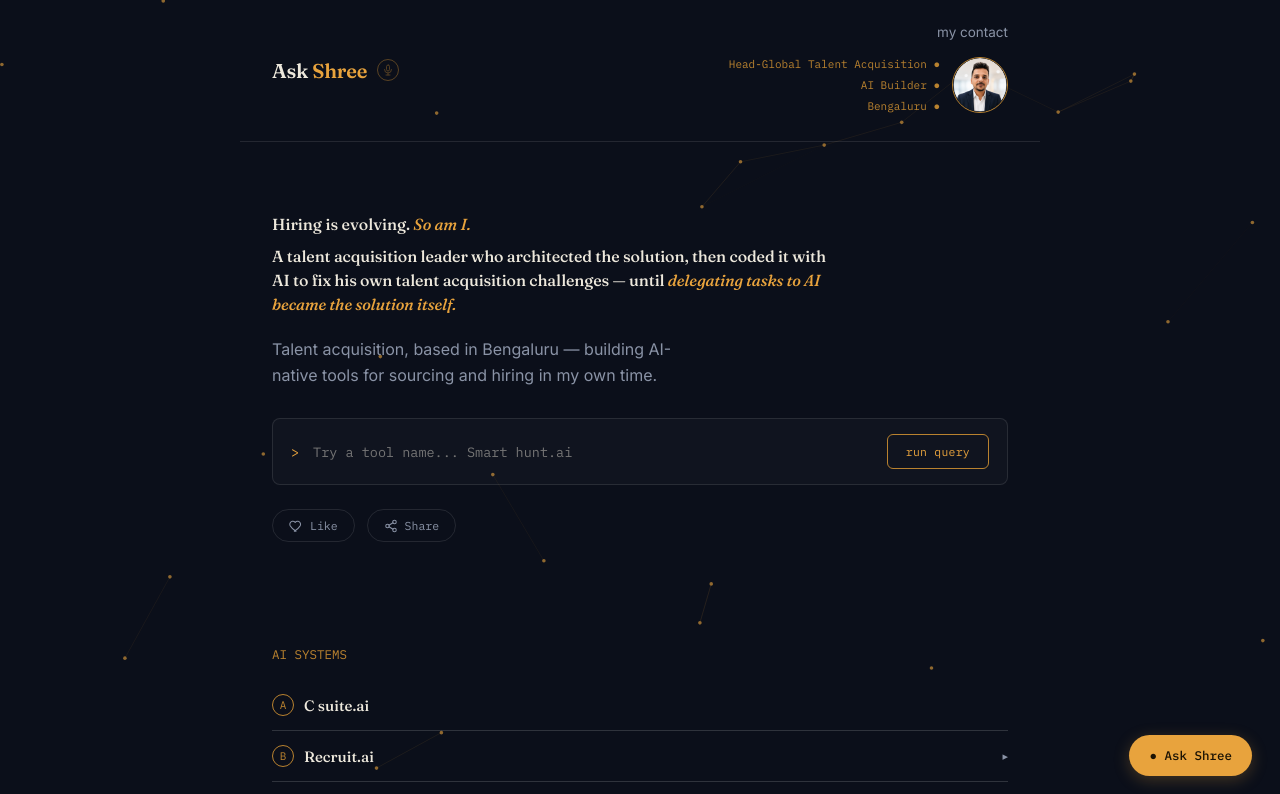
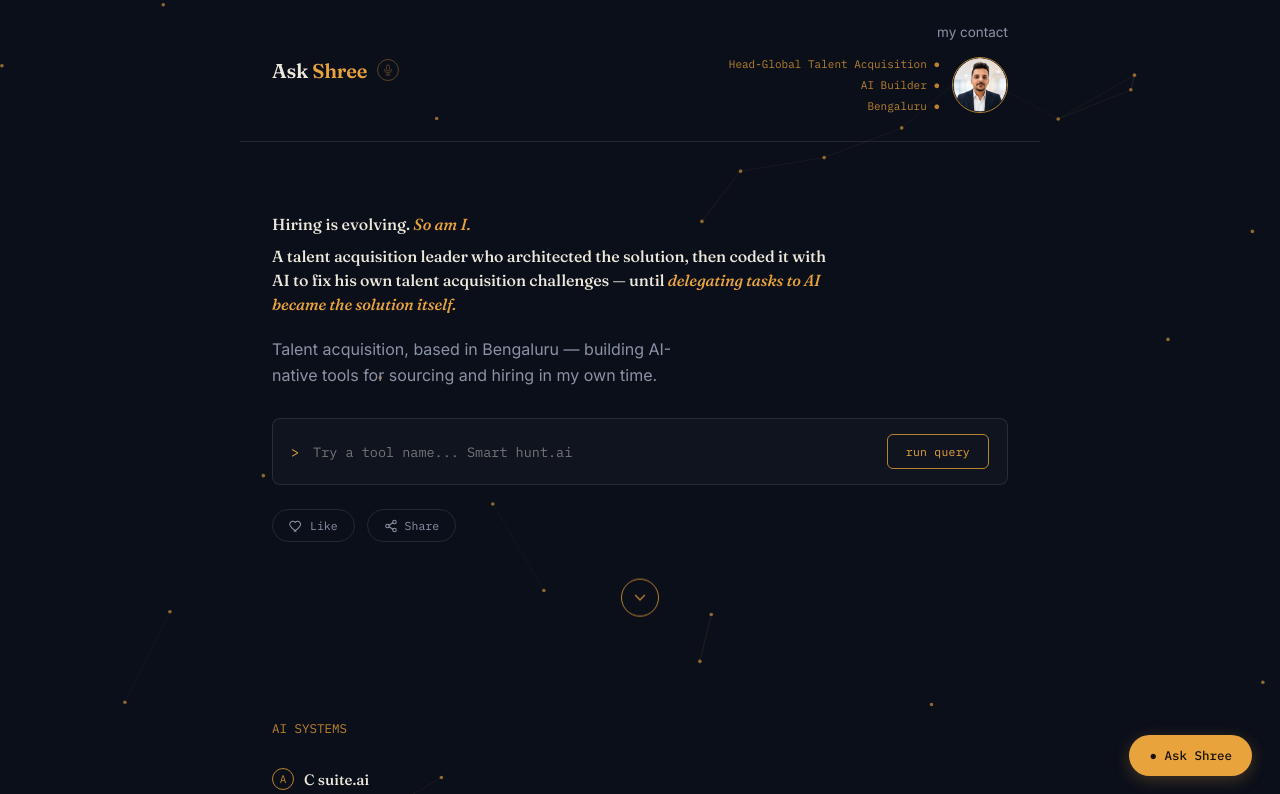
Before and after one commit to shreeshanarsha-star/Askshree-App, a Next.js app: page / in a window 1280 px wide. Shown: the top 794 px of the page. Built offline with nearby package versions, Linux system fonts and the light colour scheme.

Commit message:
Add animated scroll-down indicator below Like/Share — bounces continuously, smooth-scrolls to the AI Systems section on click

```diff
--- a/app/globals.css
+++ b/app/globals.css
@@ -81,6 +81,17 @@
   }
   .engage-btn:hover{border-color:var(--amber-dim); color:var(--amber);}
   .engage-btn.liked{border-color:var(--amber-dim); color:var(--amber);}
+
+  .scroll-indicator{
+    width:38px; height:38px; border-radius:50%; border:1px solid var(--amber-dim); color:var(--amber-dim);
+    background:transparent; display:flex; align-items:center; justify-content:center; cursor:pointer;
+    animation:scroll-bounce 1.8s ease-in-out infinite;
+  }
+  .scroll-indicator:hover{color:var(--amber); border-color:var(--amber); background:rgba(232,163,61,0.08);}
+  @keyframes scroll-bounce{
+    0%,100%{transform:translateY(0);}
+    50%{transform:translateY(6px);}
+  }
 
 
   .ai-group{padding:14px 0; border-bottom:1px solid rgba(255,255,255,0.15);}
--- a/app/page.js
+++ b/app/page.js
@@ -34,6 +34,10 @@ export default function HomePage() {
       setShareNote('Link copied');
       setTimeout(() => setShareNote(''), 2000);
     }
+  }
+
+  function scrollToNext() {
+    document.querySelector('.section')?.scrollIntoView({ behavior: 'smooth', block: 'start' });
   }
 
   useEffect(() => {
@@ -133,6 +137,14 @@ export default function HomePage() {
             </button>
             {shareNote && <span style={{ fontFamily: 'IBM Plex Mono, monospace', fontSize: 11, color: 'var(--amber-dim)' }}>{shareNote}</span>}
           </div>
+
+          <div style={{ display: 'flex', justifyContent: 'center', marginTop: 36 }}>
+            <button className="scroll-indicator" onClick={scrollToNext} aria-label="Scroll down">
+              <svg viewBox="0 0 24 24" width="18" height="18" fill="none" stroke="currentColor" strokeWidth="1.8" strokeLinecap="round" strokeLinejoin="round">
+                <polyline points="6 9 12 15 18 9" />
+              </svg>
+            </button>
+          </div>
         </div>
       </div>
 
```
